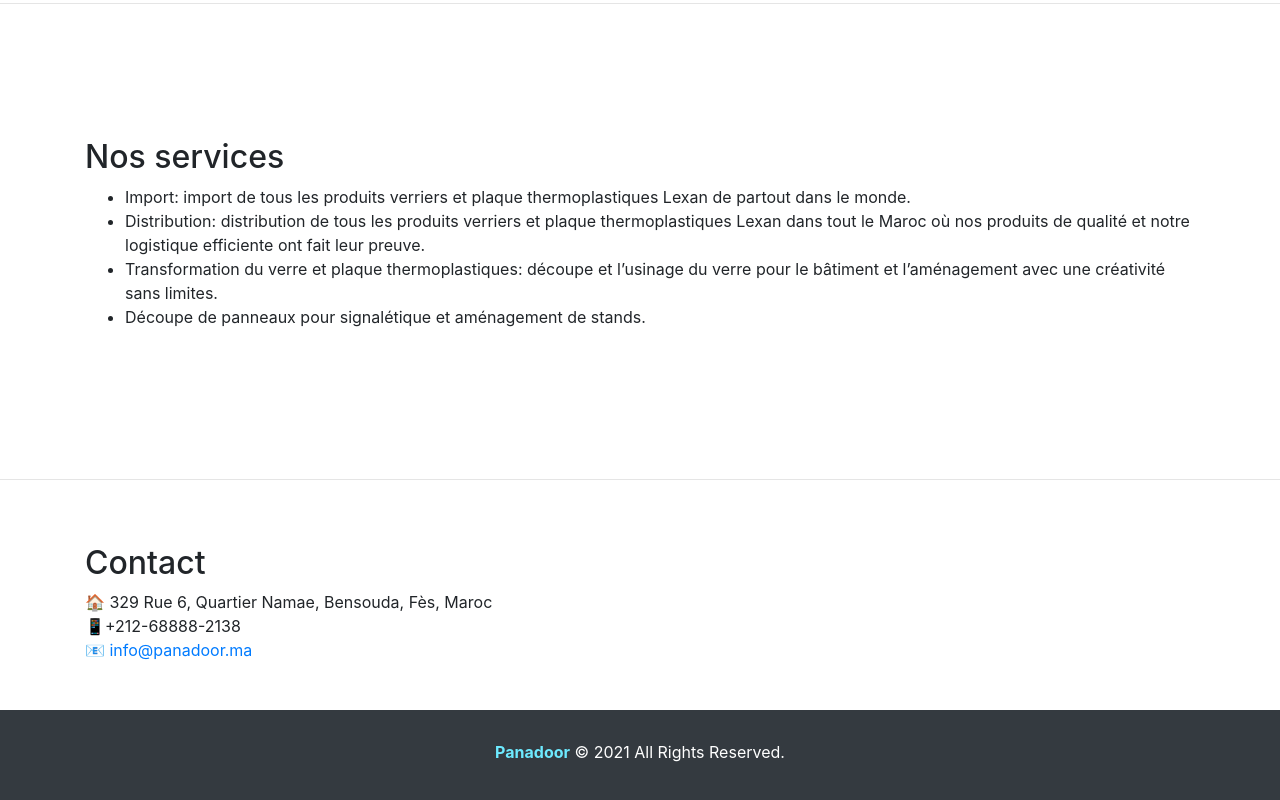
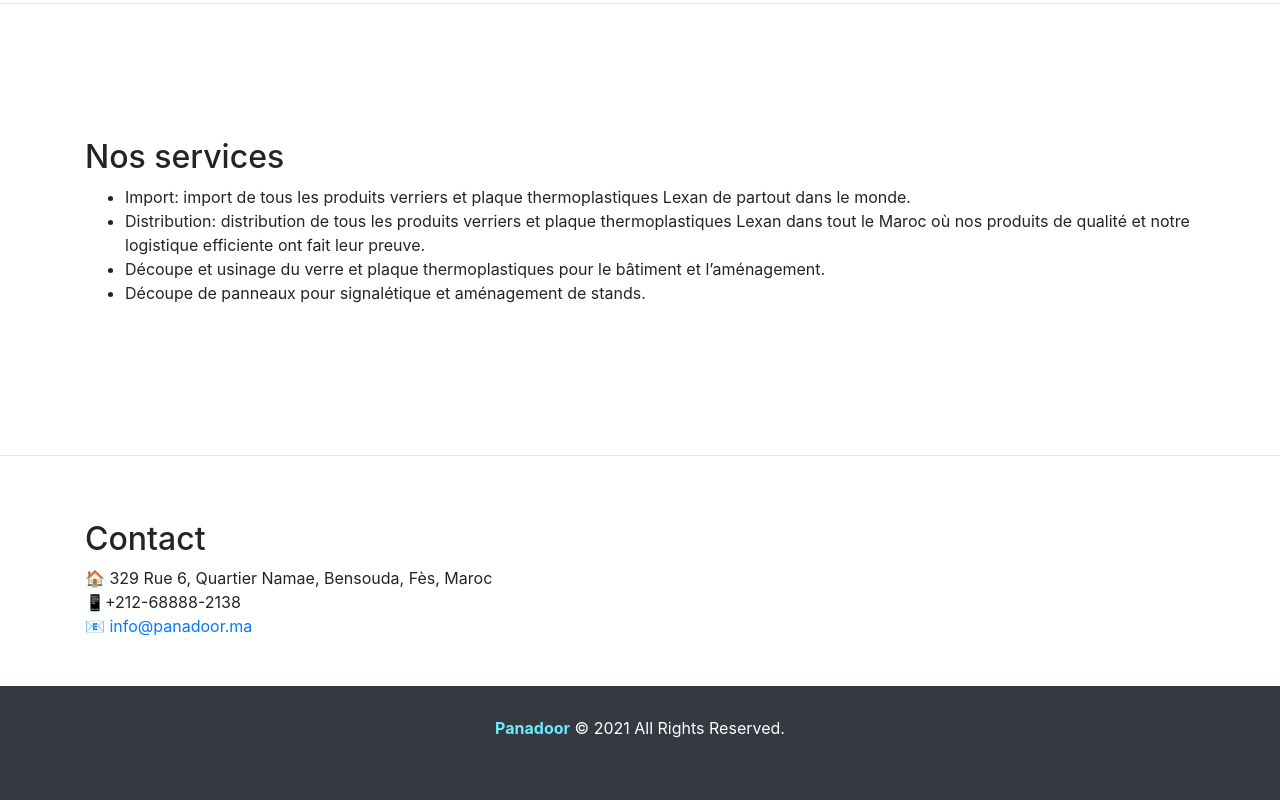
Before and after one commit to panadoor/panadoor.github.io, a plain HTML site: page index.html in a window 1280 px wide. Shown: the part 2271-3071 px from the top of the page. Drawn offline with Linux system fonts and the light colour scheme.

Commit message:
Update index.html

```diff
--- a/index.html
+++ b/index.html
@@ -177,7 +177,7 @@
                     <li>Import: import de tous les produits verriers et plaque thermoplastiques Lexan de partout dans le monde.</li>
                     <li>Distribution: distribution de tous les produits verriers et plaque thermoplastiques Lexan dans tout le Maroc où nos produits de qualité et
                         notre logistique efficiente ont fait leur preuve.</li>
-                    <li>Transformation du verre et plaque thermoplastiques: découpe et l’usinage du verre pour le bâtiment et l’aménagement avec une créativité sans limites.</li>
+                    <li>Découpe et usinage du verre et plaque thermoplastiques pour le bâtiment et l’aménagement.</li>
                     <li>Découpe de panneaux pour signalétique et aménagement de stands.</li>
                 </ul>
             </div>
```
